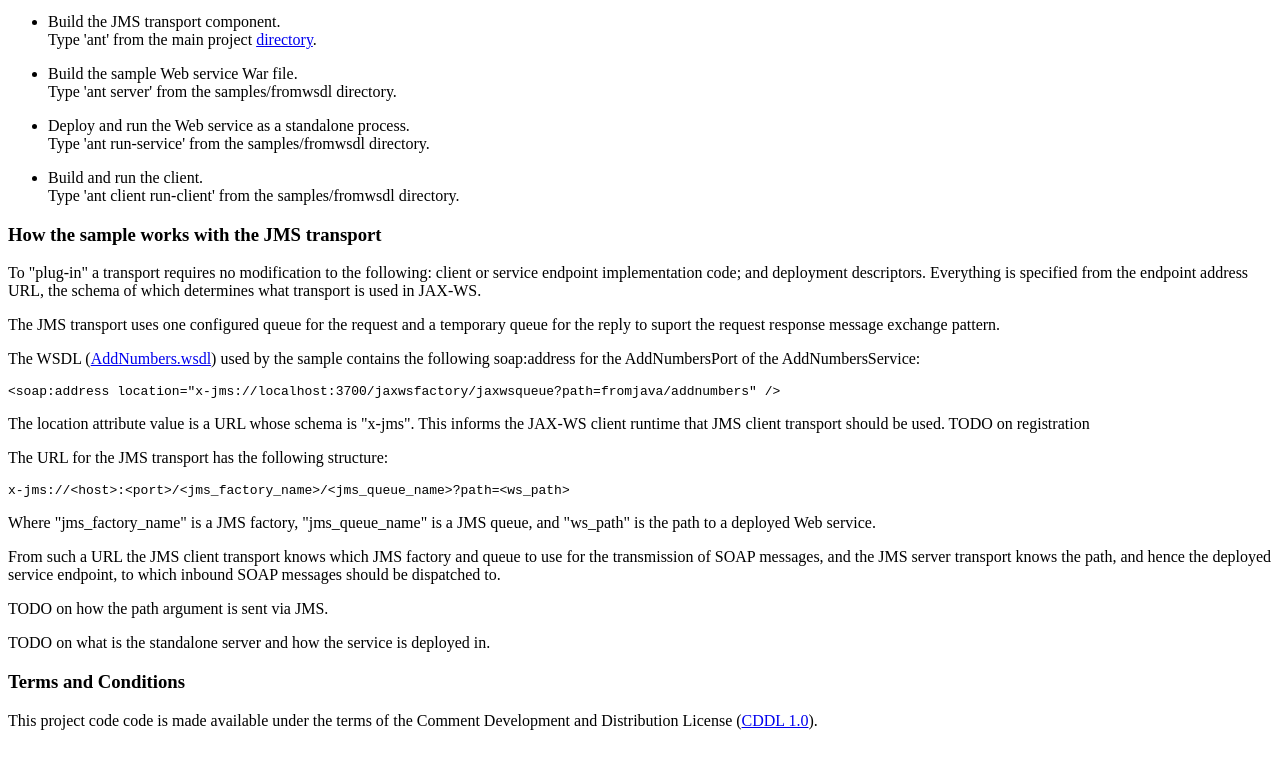
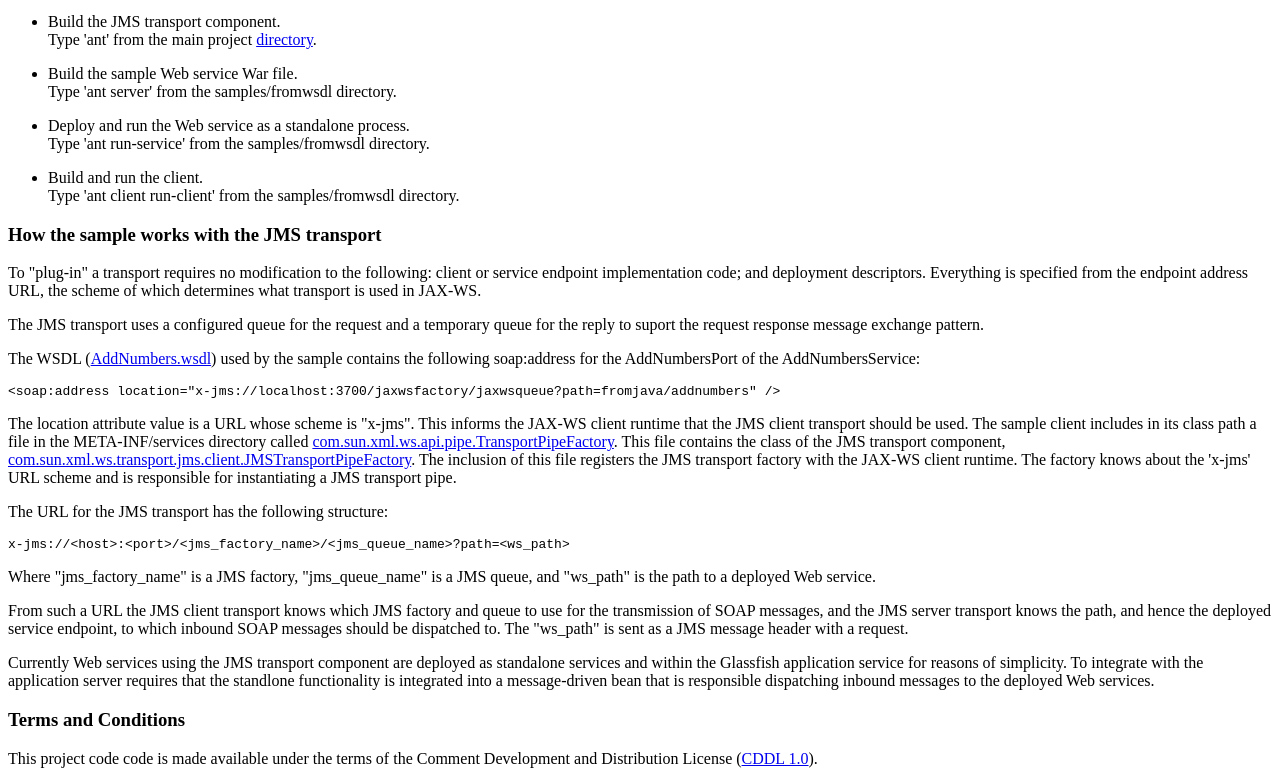
Before and after one commit to metteo/jaxws-jms, a plain HTML site: page trunk/www/index.html in a window 1280 px wide. Shown: the part 728-1512 px from the top of the page. Before the commit the page ends 1474 px from the top, so only its background shows below. Drawn offline with Linux system fonts and the light colour scheme.

Commit message:
Completed version.
git-svn-id: https://svn.java.net/svn/jms-ws-transport~svn@23 0468dbd8-557c-e81d-a470-af05de497168

```diff
--- a/trunk/www/index.html
+++ b/trunk/www/index.html
@@ -91,18 +91,25 @@ JMS queue named 'jaxwsqueue'.
 <H3>How the sample works with the JMS transport</H3>
 <P>To "plug-in" a transport requires no modification to the following:
 client or service endpoint implementation code; and deployment descriptors.
-Everything is specified from the endpoint address URL, the schema of which
+Everything is specified from the endpoint address URL, the scheme of which
 determines what transport is used in JAX-WS.</P>
 
-<P>The JMS transport uses one configured queue for the request and a temporary queue
-for the reply to suport the request response message exchange pattern.</P>
+<P>The JMS transport uses a configured queue for the request and a
+temporary queue for the reply to suport the request response message
+exchange pattern.</P>
 
 <P>The WSDL (<A href="https://jms-ws-transport.dev.java.net/source/browse/jms-ws-transport/samples/fromwsdl/etc/AddNumbers.wsdl?view=markup">AddNumbers.wsdl</A>) used by the sample contains the following
 soap:address for the AddNumbersPort of the AddNumbersService: </P>
 
 <P><PRE>&lt;soap:address location=&quot;x-jms://localhost:3700/jaxwsfactory/jaxwsqueue?path=fromjava/addnumbers&quot; /&gt;</PRE></P>
-<P>The location attribute value is a URL whose schema is "x-jms".
-This informs the JAX-WS client runtime that JMS client transport should be used. TODO on registration</P>
+
+<P>The location attribute value is a URL whose scheme is "x-jms".
+This informs the JAX-WS client runtime that the JMS client transport
+should be used.
+The sample client includes in its class path a file in the META-INF/services directory called <A href="https://jms-ws-transport.dev.java.net/source/browse/jms-ws-transport/samples/fromwsdl/etc/META-INF/services/com.sun.xml.ws.api.pipe.TransportPipeFactory?view=markup">com.sun.xml.ws.api.pipe.TransportPipeFactory</A>.
+This file contains the class of the JMS transport component, <A href="https://jms-ws-transport.dev.java.net/source/browse/jms-ws-transport/src/com/sun/xml/ws/transport/jms/client/JMSTransportPipeFactory.java?view=markup">com.sun.xml.ws.transport.jms.client.JMSTransportPipeFactory</A>.
+The inclusion of this file registers the JMS transport factory with the JAX-WS client runtime. The factory knows about the 'x-jms' URL scheme and is responsible for instantiating a JMS transport pipe.
+</P>
 
 <P>The URL for the JMS transport has the following structure:</P>
 <P><PRE>x-jms://&lt;host&gt;:&lt;port&gt;/&lt;jms_factory_name&gt;/&lt;jms_queue_name&gt;?path=&lt;ws_path&gt;</PRE></P>
@@ -112,9 +119,15 @@ and "ws_path" is the path to a deployed Web service.</P>
 <P>From such a URL the JMS client transport knows which JMS factory and queue
 to use for the transmission of SOAP messages, and the JMS server transport
 knows the path, and hence the deployed service endpoint, to which inbound
-SOAP messages should be dispatched to.</P>
-<P>TODO on how the path argument is sent via JMS.</P>
-<P>TODO on what is the standalone server and how the service is deployed in.</P>
+SOAP messages should be dispatched to.
+The "ws_path" is sent as a JMS message header with a request.</P>
+
+<P>Currently Web services using the JMS transport component are deployed as
+standalone services and within the Glassfish application service for reasons
+of simplicity. To integrate with the application server requires that the
+standlone functionality is integrated into a message-driven bean that is
+responsible dispatching inbound messages to the deployed Web services.</P>
+
 <H3><A NAME="terms and conditions"></A>Terms and Conditions</H3>
 <P>This project code  code is made available under the terms of
 the Comment Development and Distribution License (<A HREF="http://www.opensource.org/licenses/cddl1.php">CDDL 1.0</A>).
```
